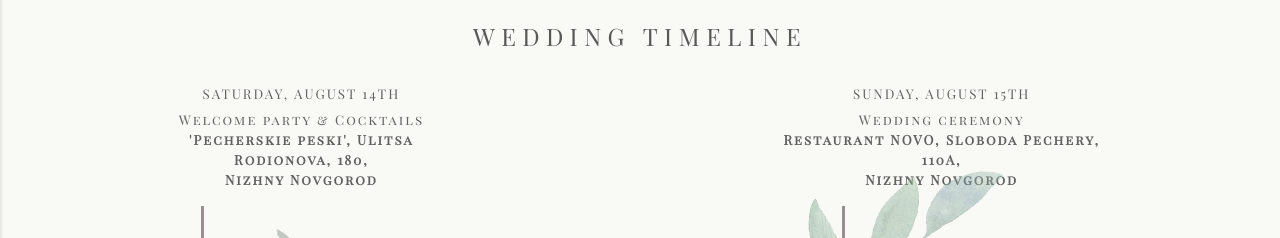
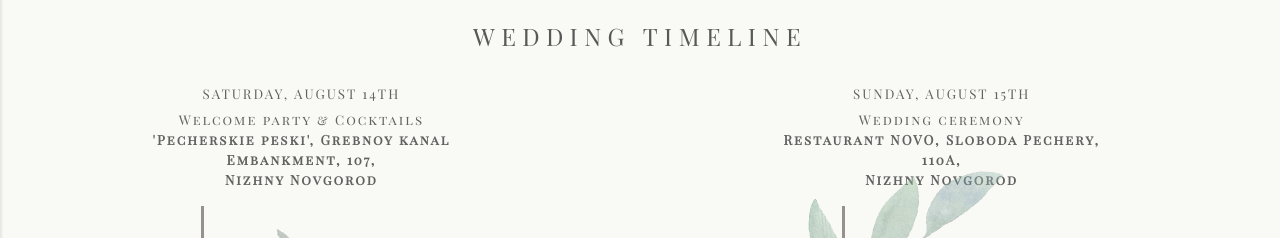
Before and after one commit to avistheripper/wedding-invitation, an Angular app: page / in a window 1280 px wide. Shown: the part 1060-1298 px from the top of the page. Built offline with nearby package versions, Linux system fonts and the light colour scheme; a web font is replaced by a local one.

Commit message:
Please enter the commit message for your changes. Lines starting

```diff
--- a/src/app/desciption/description.component.ts
+++ b/src/app/desciption/description.component.ts
@@ -12,7 +12,7 @@ export class DescriptionComponent {
     {
       event: "Welcome party & Cocktails",
       date: "SATURDAY, AUGUST 14TH",
-      place: `'Pecherskie peski', Ulitsa Rodionova, 180, <br> Nizhny Novgorod`
+      place: `'Pecherskie peski', Grebnoy kanal Embankment, 107, <br> Nizhny Novgorod`
     },
     {
       event: "Wedding ceremony",
```
